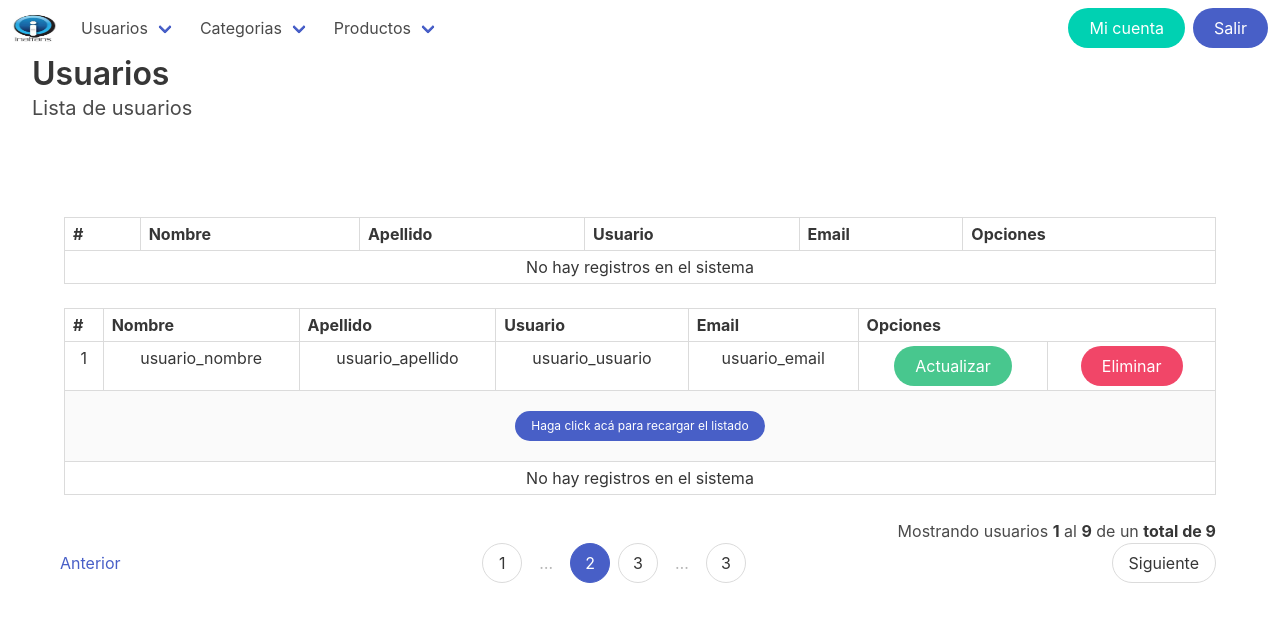
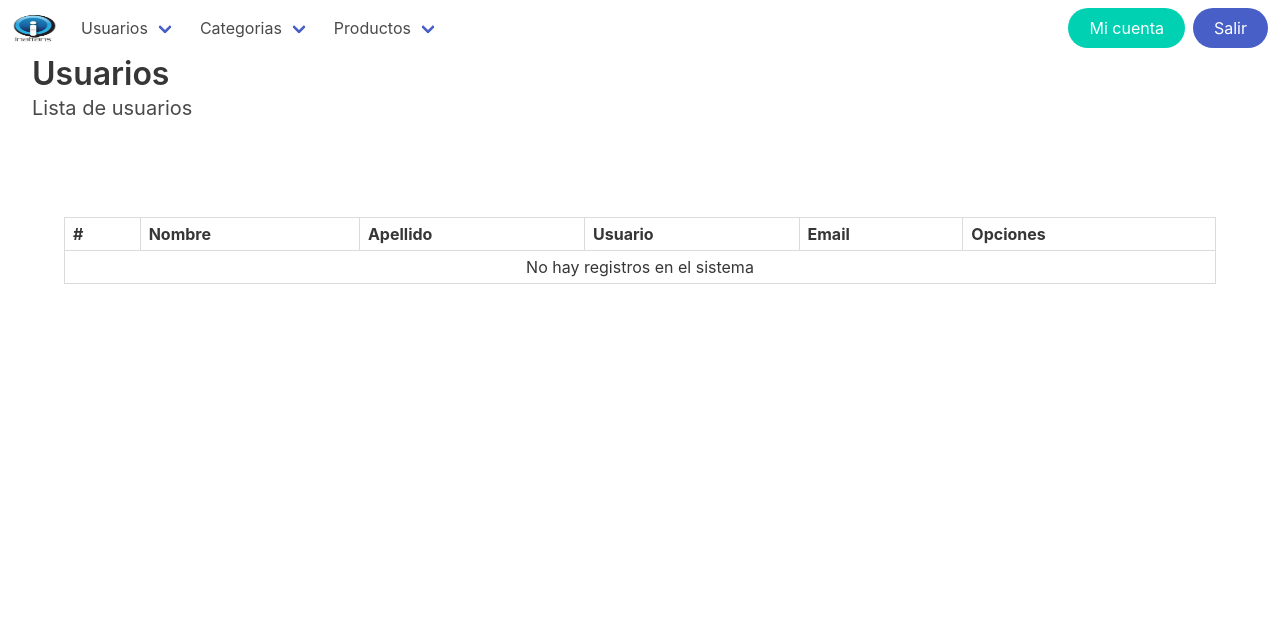
Before and after one commit to ncarrascocares/inventario, a PHP site: page /index.php?vista=user_list in a window 1280 px wide. Shown: the top 622 px of the page. Run offline with PHP 8.4, Linux system fonts and the light colour scheme; a user stored in the database is signed in; data comes from the database, SQL or seed files in the repository.

Commit message:
Confoguración final para la muestar de los datos desde el modelo usuario_lista

```diff
--- a/vistas/user_list.php
+++ b/vistas/user_list.php
@@ -26,62 +26,4 @@
         require_once "./php/usuario_lista.php";
 
     ?>
-
-
-    <div class="table-container">
-        <table class="table is-bordered is-striped is-narrow is-hoverable is-fullwidth">
-            <thead>
-                <tr class="has-text-centered">
-                        <th>#</th>
-                        <th>Nombre</th>
-                        <th>Apellido</th>
-                        <th>Usuario</th>
-                        <th>Email</th>
-                        <th colspan="2">Opciones</th>
-                </tr>
-            </thead>
-            <tbody>
-                <tr class="has-text-centered">
-                    <td>1</td>
-                    <td>usuario_nombre</td>
-                    <td>usuario_apellido</td>
-                    <td>usuario_usuario</td>
-                    <td>usuario_email</td>
-                    <td>
-                        <a href="#" class="button is-success is-rounded is-email">Actualizar</a>
-                    </td>
-                    <td>
-                        <a href="#" class="button is-danger is-rounded is-email">Eliminar</a>
-                    </td>
-                </tr>
-                <tr class="has-text-centered">
-                    <td colspan="7">
-                        <a href="#" class="button is-link is-rounded is-small mt-4 mb-4">
-                            Haga click acá para recargar el listado
-                        </a>
-                    </td>
-                </tr>
-                <tr class="has-text-centered">
-                    <td colspan="7">
-                        No hay registros en el sistema
-                    </td>
-                </tr>
-            </tbody>
-        </table>
-    </div>
-
-    <p class="has-text-right">Mostrando usuarios <strong>1</strong> al <strong>9</strong> de un <strong>total de 9</strong></p>
-    <nav class="pagination is-centered is-rounded" role="navigation" aria-label="pagination">
-        <a class="pagination-previus" href="#">Anterior</a>
-
-        <ul class="pagination-list">
-            <li><a class="pagination-link" href="#">1</a></li>
-            <li><span class="pagination-ellipsis">&hellip;</span></li>
-            <li><a class="pagination-link is-current" href="#">2</a></li>
-            <li><a class="pagination-link" href="#">3</a></li>
-            <li><span class="pagination-ellipsis">&hellip;</span></li>
-            <li><a class="pagination-link" href="#">3</a></li>
-        </ul>
-        <a class="pagination-next" href="#">Siguiente</a>
-    </nav>
 </div>
```
